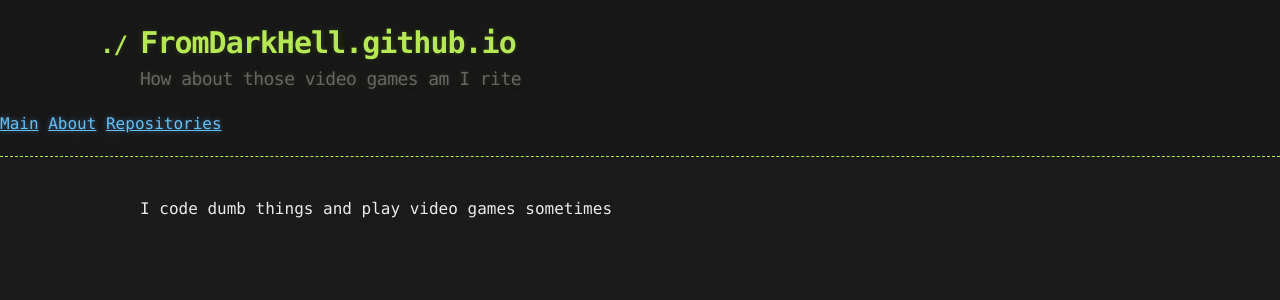
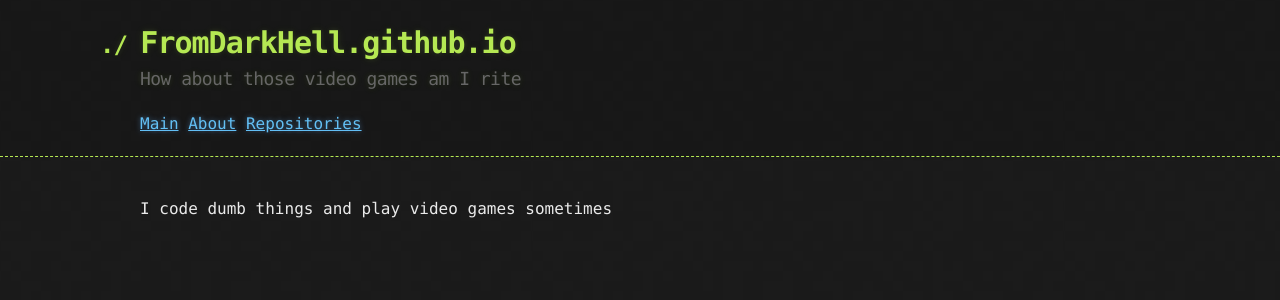
Before and after one commit to FromDarkHell/FromDarkHell.github.io, a Jekyll site: the page built from index.md, in a window 1280 px wide. Shown: the top 300 px of the page. Built offline with Jekyll 4.4.1, drawn with Linux system fonts in a browser that asks for light colours.

Commit message:
Try this?

```diff
--- a/_layouts/default.html
+++ b/_layouts/default.html
@@ -15,12 +15,12 @@
       <div class="container">
         <h1>{{ site.title | default: site.github.repository_name }}</h1>
         <h2>{{ site.description | default: site.github.project_tagline }}</h2>
-      </div>
-      <nav>
+        <nav>
           <a href="{{ site.baseurl }}/">Main</a>
           <a href="{{ site.baseurl }}/about">About</a>
           <a href="{{ site.baseurl }}/repos">Repositories</a>
-      </nav>
+        </nav>
+      </div>
     </header>
 
     <div class="container">
```
